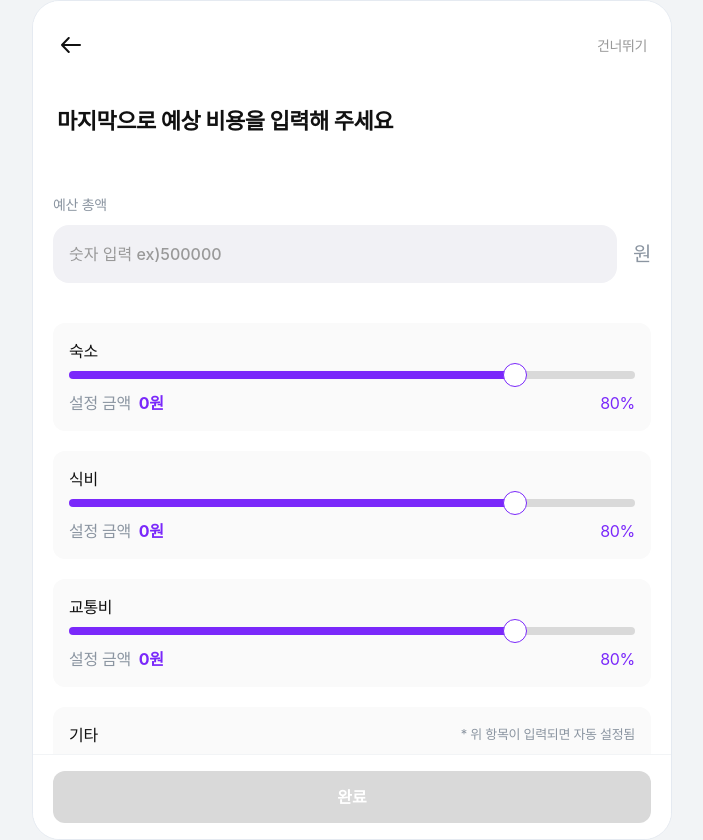
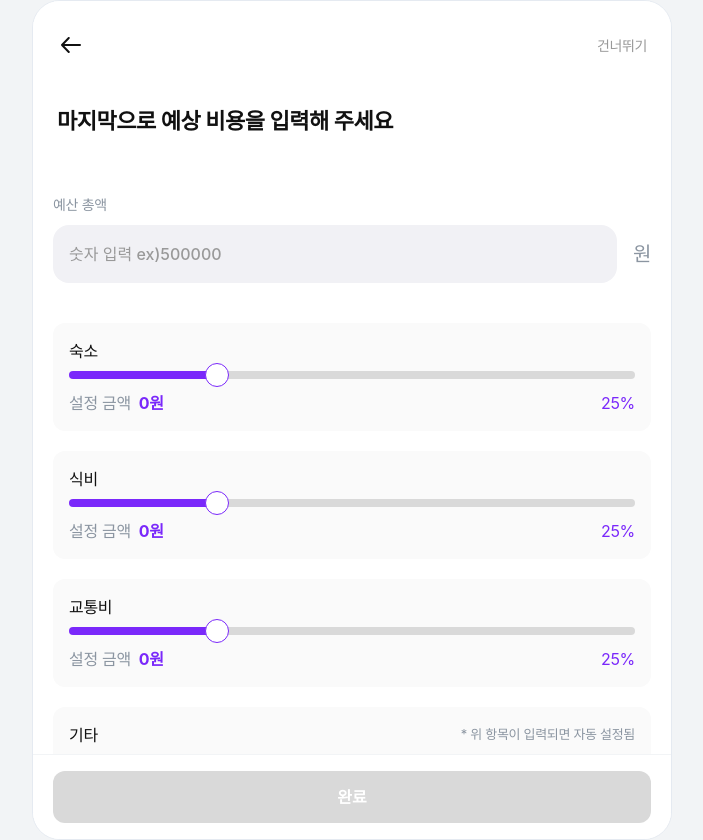
Before and after one commit to Jinkyuu98/GabojaGO_frontend, a Next.js app: page /onboarding/budget in a window 1280 px wide. Shown: the whole page, without its empty margins (288-991 px from the left). Built offline with nearby package versions, Linux system fonts and the light colour scheme; a web font is replaced by a local one.

Commit message:
260304c onboarding/budget 화면 수정(default: 80% > 25%, 완료버튼: 사용자가 총액 입력시 배경색 보라색 변경)

```diff
--- a/src/app/onboarding/budget/page.jsx
+++ b/src/app/onboarding/budget/page.jsx
@@ -103,11 +103,13 @@ export default function BudgetInputPage() {
   const { setTravelData } = useOnboardingStore();
 
   const [totalBudget, setTotalBudget] = useState("");
-  const [accommodationRatio, setAccommodationRatio] = useState(80);
-  const [foodRatio, setFoodRatio] = useState(80);
-  const [transportRatio, setTransportRatio] = useState(80);
+  // [MOD] 기본 비율: 백엔드 기본값 0.25 (25%) 에 맞춤 (합계 = 1.0)
+  const [accommodationRatio, setAccommodationRatio] = useState(25);
+  const [foodRatio, setFoodRatio] = useState(25);
+  const [transportRatio, setTransportRatio] = useState(25);
   const [alertEnabled, setAlertEnabled] = useState(false);
-  const [alertThreshold, setAlertThreshold] = useState(80);
+  // [MOD] 경고 알림 기본값: 백엔드 기본값 0.25 (25%) 에 맞춤
+  const [alertThreshold, setAlertThreshold] = useState(25);
 
   const total = parseInt(totalBudget) || 0;
   const accommodationAmount = Math.round((total * accommodationRatio) / 100);
@@ -150,7 +152,8 @@ export default function BudgetInputPage() {
       footer={
         <button
           onClick={handleNext}
-          className="w-full py-[14px] bg-[#d9d9d9] rounded-xl text-base font-semibold text-white tracking-[-0.06px]"
+          className={`w-full py-[14px] rounded-xl text-base font-semibold text-white tracking-[-0.06px] transition-colors ${total > 0 ? "bg-[#7a28fa]" : "bg-[#d9d9d9]"
+            }`}
         >
           완료
         </button>
@@ -240,6 +243,7 @@ export default function BudgetInputPage() {
             <BudgetSlider
               value={alertThreshold}
               onChange={(e) => setAlertThreshold(parseInt(e.target.value))}
+              disabled={!alertEnabled}
             />
             <div className="flex items-center gap-1">
               <span className="text-base font-normal text-[#111111] tracking-[-0.32px]">
```
